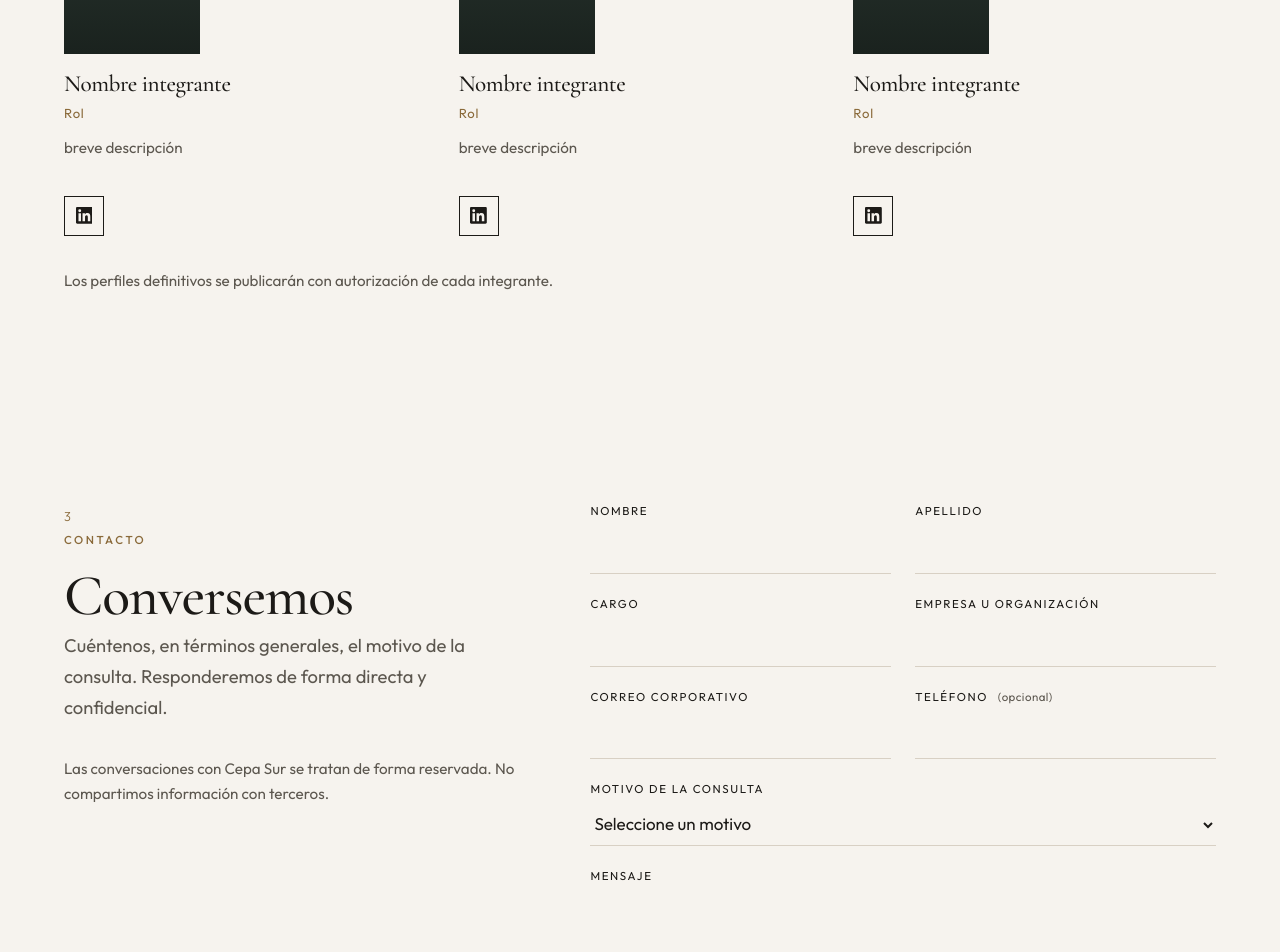
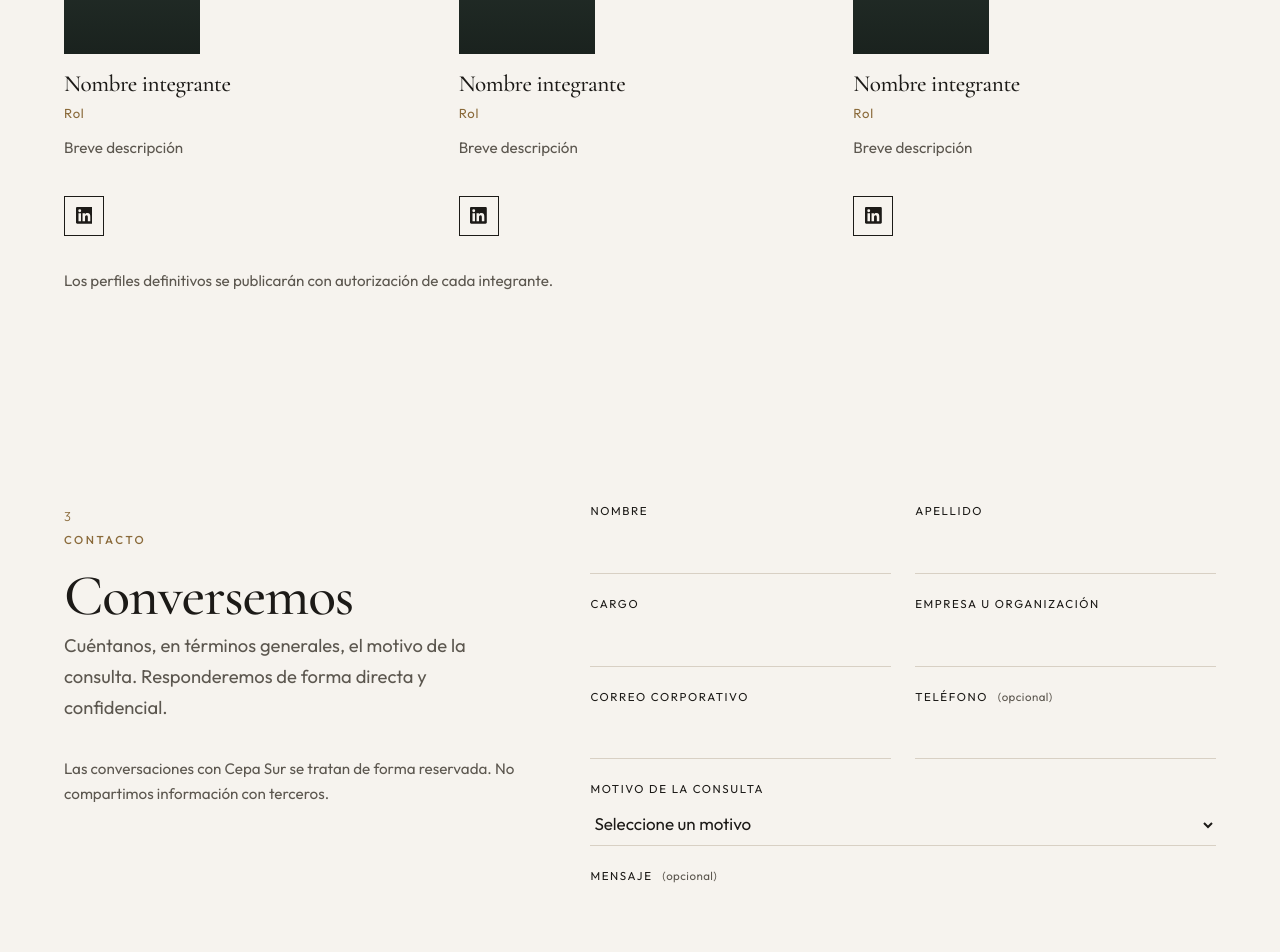
Before and after one commit to PaulaG73/web_cepa_sur, a Vue app: page / in a window 1280 px wide. Shown: the part 2540-3492 px from the top of the page. Built offline with nearby package versions, Linux system fonts and the light colour scheme.

Commit message:
ajustando

```diff
--- a/src/components/sections/ContactSection.vue
+++ b/src/components/sections/ContactSection.vue
@@ -64,9 +64,11 @@
         </div>
 
         <div class="field full">
-          <label for="message">{{ t('contact.fields.message') }}</label>
+          <label for="message">
+            {{ t('contact.fields.message') }}
+            <span class="optional">({{ t('contact.fields.phoneOptional') }})</span>
+          </label>
           <textarea id="message" v-model.trim="form.message"></textarea>
-          <span v-if="errors.message" class="field-error">{{ errors.message }}</span>
         </div>
 
         <div class="field full">
@@ -121,7 +123,7 @@ export default {
   methods: {
     validate () {
       const errors = {}
-      const required = ['firstName', 'lastName', 'role', 'company', 'email', 'topic', 'message']
+      const required = ['firstName', 'lastName', 'role', 'company', 'email', 'topic']
       required.forEach((field) => {
         if (!this.form[field]) errors[field] = this.t('contact.required')
       })
@@ -166,7 +168,7 @@ export default {
             Email: this.form.email,
             Telefono: this.form.phone || '—',
             Motivo: this.topicLabel(),
-            Mensaje: this.form.message,
+            Mensaje: this.form.message || '—',
             Idioma: this.locale
           })
         })
--- a/src/locales/es.json
+++ b/src/locales/es.json
@@ -104,19 +104,19 @@
       {
         "name": "Nombre integrante",
         "role": "Rol",
-        "bio": "breve descripción",
+        "bio": "Breve descripción",
         "linkedin": ""
       },
       {
         "name": "Nombre integrante",
         "role": "Rol",
-        "bio": "breve descripción",
+        "bio": "Breve descripción",
         "linkedin": ""
       },
       {
         "name": "Nombre integrante",
         "role": "Rol",
-        "bio": "breve descripción",
+        "bio": "Breve descripción",
         "linkedin": ""
       }
     ]
@@ -125,7 +125,7 @@
     "kicker": "Contacto",
     "number": "3",
     "title": "Conversemos",
-    "lead": "Cuéntenos, en términos generales, el motivo de la consulta. Responderemos de forma directa y confidencial.",
+    "lead": "Cuéntanos, en términos generales, el motivo de la consulta. Responderemos de forma directa y confidencial.",
     "note": "Las conversaciones con Cepa Sur se tratan de forma reservada. No compartimos información con terceros.",
     "submit": "Enviar consulta",
     "sending": "Enviando…",
```
